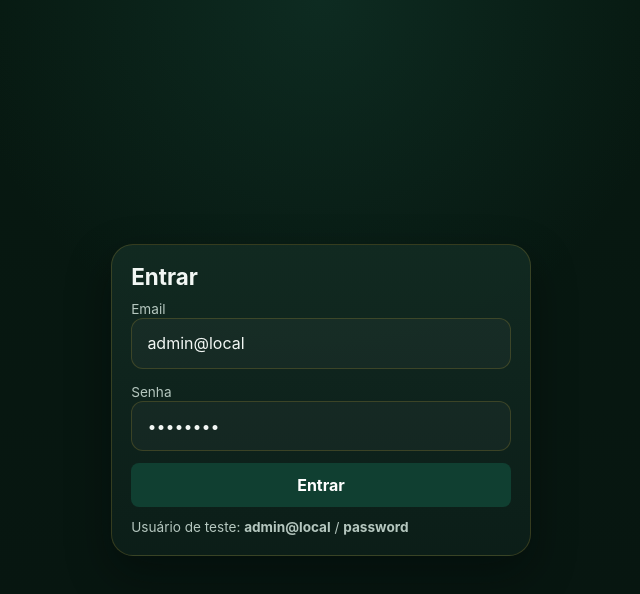
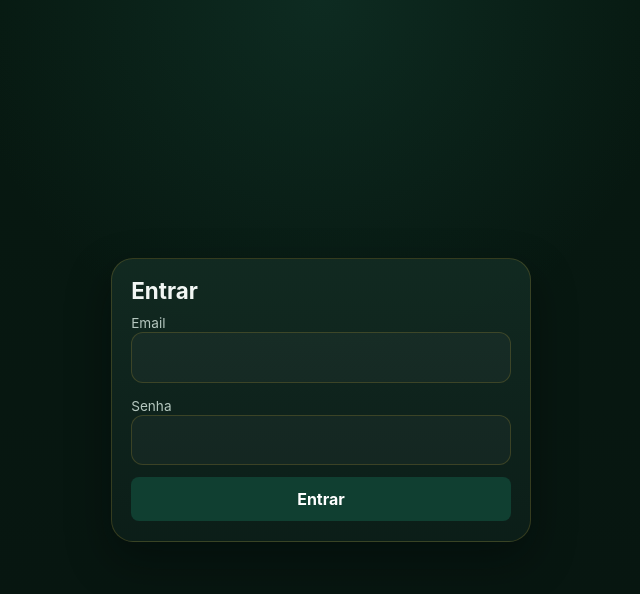
Before and after one commit to marinsdigital28-prog/pontovs, a Next.js app: page /auth/signin in a window 1280 px wide. Shown: the top 594 px of the page, without its empty margins (319-959 px from the left). Built offline with nearby package versions, Linux system fonts and the light colour scheme.

Commit message:
security: remove public test credentials

```diff
--- a/app/auth/signin/page.tsx
+++ b/app/auth/signin/page.tsx
@@ -6,8 +6,8 @@ import { useRouter } from 'next/navigation';
 
 export default function SignInPage() {
   const router = useRouter();
-  const [email, setEmail] = useState('admin@local');
-  const [password, setPassword] = useState('password');
+  const [email, setEmail] = useState('');
+  const [password, setPassword] = useState('');
   const [loading, setLoading] = useState(false);
   const [error, setError] = useState<string | null>(null);
 
@@ -15,40 +15,11 @@ export default function SignInPage() {
     e.preventDefault();
     setLoading(true);
     setError(null);
-    const res = await signIn('credentials', {
-      redirect: false,
-      email,
-      password,
-    });
+    const res = await signIn('credentials', { redirect: false, email, password });
     setLoading(false);
-    if (res && (res as any).ok) {
-      router.push('/ponto');
-    } else {
-      setError((res as any)?.error || 'Falha ao autenticar');
-    }
+    if (res && (res as any).ok) router.push('/admin');
+    else setError((res as any)?.error || 'Falha ao autenticar');
   }
 
-  return (
-    <main className="signin-wrapper">
-      <div className="signin-box card">
-        <div className="signin-title">Entrar</div>
-        <form onSubmit={handleSubmit}>
-          <div className="form-field">
-            <label className="small-muted">Email</label>
-            <input className="input" value={email} onChange={(e)=>setEmail(e.target.value)} type="email" required />
-          </div>
-          <div className="form-field">
-            <label className="small-muted">Senha</label>
-            <input className="input" value={password} onChange={(e)=>setPassword(e.target.value)} type="password" required />
-          </div>
-
-          {error && <div style={{color:'var(--error)',marginBottom:8}}>{error}</div>}
-
-          <button className="btn-secondary" disabled={loading} type="submit">{loading ? 'Entrando...' : 'Entrar'}</button>
-        </form>
-
-        <div className="small-muted" style={{marginTop:12}}>Usuário de teste: <strong>admin@local</strong> / <strong>password</strong></div>
-      </div>
-    </main>
-  );
+  return <main className="signin-wrapper"><div className="signin-box card"><div className="signin-title">Entrar</div><form onSubmit={handleSubmit}><div className="form-field"><label className="small-muted">Email</label><input className="input" value={email} onChange={(e)=>setEmail(e.target.value)} type="email" autoComplete="username" required /></div><div className="form-field"><label className="small-muted">Senha</label><input className="input" value={password} onChange={(e)=>setPassword(e.target.value)} type="password" autoComplete="current-password" required /></div>{error && <div style={{color:'var(--error)',marginBottom:8}}>{error}</div>}<button className="btn-secondary" disabled={loading} type="submit">{loading ? 'Entrando...' : 'Entrar'}</button></form></div></main>;
 }
```
